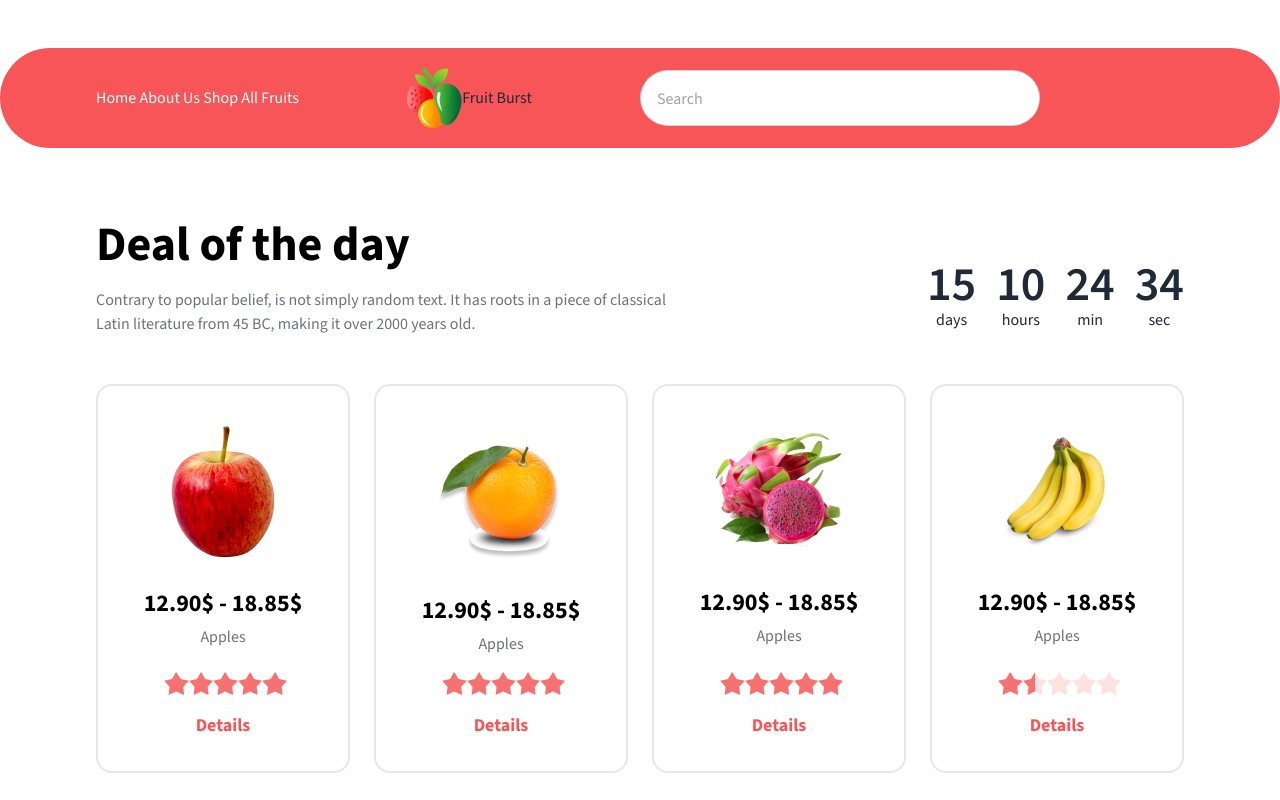
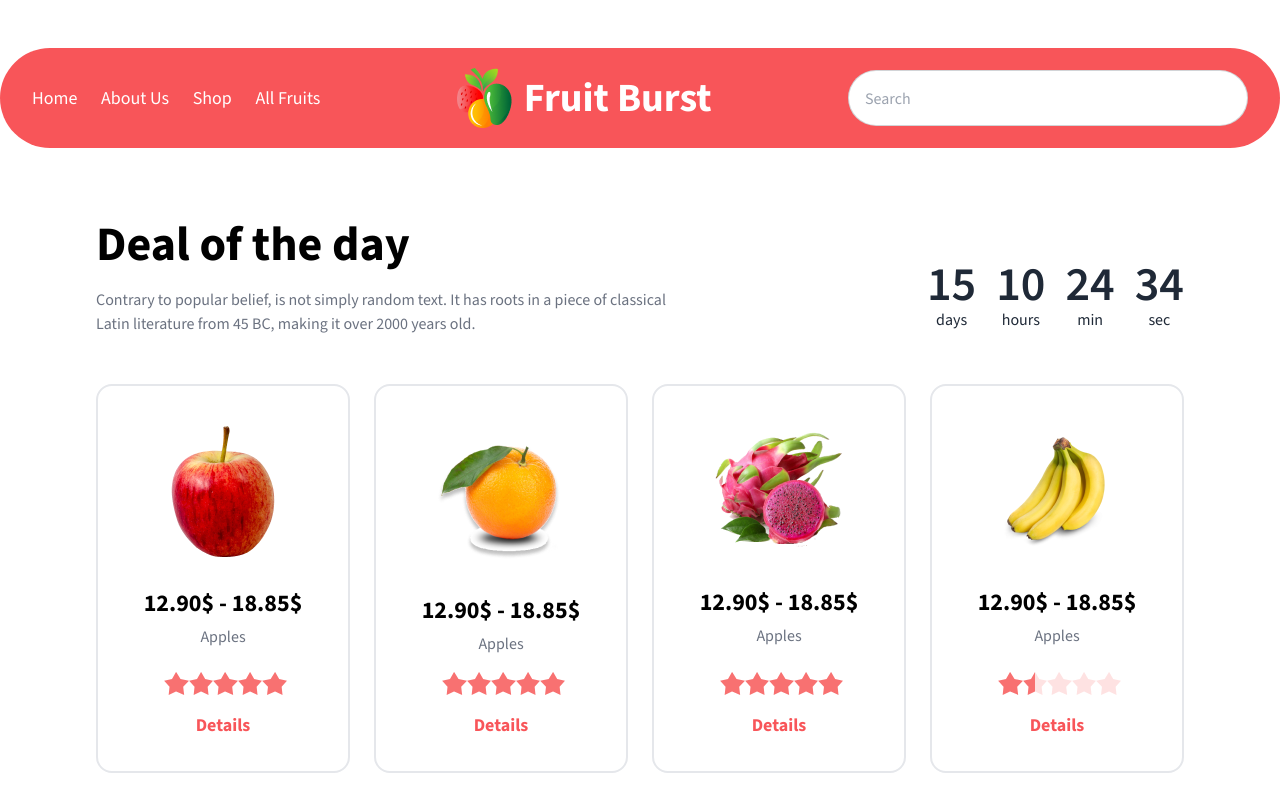
Before and after one commit to Rayat41/fruit-brust-assignment-3, a plain HTML site: page index.html in a window 1280 px wide. Shown: the top 800 px of the page. Drawn offline with nearby package versions, Linux system fonts and the light colour scheme.

Commit message:
navber corect added

```diff
--- a/index.html
+++ b/index.html
@@ -36,11 +36,13 @@
 </head>
 
 <body class="font-source-sans-3">
+
   <header>
+
     <nav class="mt-12">
-      <div class="max-w-screen-xl mx-auto px-8 md:px-16 lg:px-24 py-5 my-10 bg-[#F85559] rounded-full">
+      <div class="max-w-screen-xl mx-auto  md:px-16 lg:px-8 py-5 my-10 bg-[#F85559] rounded-full">
         <div class="flex items-center justify-between ">
-          <div class="text-white">
+          <div class="text-white space-x-5 text-[18px] font-medium">
             <a href="#">Home</a>
             <a href="#">About Us</a>
             <a href="#">Shop</a>
@@ -49,54 +51,17 @@
 
           <div class="flex items-center">
             <img src="./images/logo.png" alt="">
-            <h2>Fruit Burst</h2>
+            <h2 class="text-[40px] font-bold text-white ml-3">Fruit Burst</h2>
           </div>
 
-          <div class="navbar-end ">
-            <div class="form-control">
-              <input type="text" placeholder="Search"
-                class=" lg:block hidden input input-bordered  w-[400px] h-[56px] rounded-full " />
-            </div>
+
+          <div class="form-control">
+            <input type="text" placeholder="Search"
+              class=" lg:block hidden input input-bordered  w-[400px] h-[56px] rounded-full " />
           </div>
         </div>
       </div>
     </nav>
-    <!-- <div>
-      <div class="absolute ">
-        <h1 class="text-6xl font-extrabold text-red-700 -pb-36">Exotic tastes at your doorstep</h1>
-      </div>
-      <div class="carousel w-full mt-12 relative">
-        <div id="slide1" class="carousel-item relative w-full">
-
-          <img src="./images/banner1.png" class="w-full" />
-          <div class="absolute flex justify-between transform -translate-y-1/2 left-5 right-5 top-1/2">
-            <a href="#slide4" class="btn btn-circle">❮</a>
-            <a href="#slide2" class="btn btn-circle">❯</a>
-          </div>
-        </div>
-        <div id="slide2" class="carousel-item relative w-full">
-          <img src="./images/banner2.png" class="w-full" />
-          <div class="absolute flex justify-between transform -translate-y-1/2 left-5 right-5 top-1/2">
-            <a href="#slide1" class="btn btn-circle">❮</a>
-            <a href="#slide3" class="btn btn-circle">❯</a>
-          </div>
-        </div>
-        <div id="slide3" class="carousel-item relative w-full">
-          <img src="./images/banner3.png" class="w-full" />
-          <div class="absolute flex justify-between transform -translate-y-1/2 left-5 right-5 top-1/2">
-            <a href="#slide2" class="btn btn-circle">❮</a>
-            <a href="#slide4" class="btn btn-circle">❯</a>
-          </div>
-        </div>
-        <div id="slide4" class="carousel-item relative w-full">
-          <img src="./images/banner4.png" class="w-full" />
-          <div class="absolute flex justify-between transform -translate-y-1/2 left-5 right-5 top-1/2">
-            <a href="#slide3" class="btn btn-circle">❮</a>
-            <a href="#slide1" class="btn btn-circle">❯</a>
-          </div>
-        </div>
-      </div>
-    </div> -->
   </header>
 
   <main>
```
